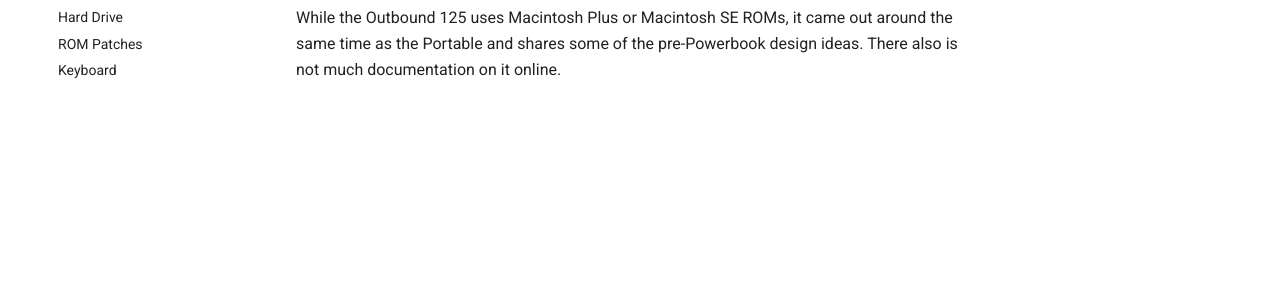
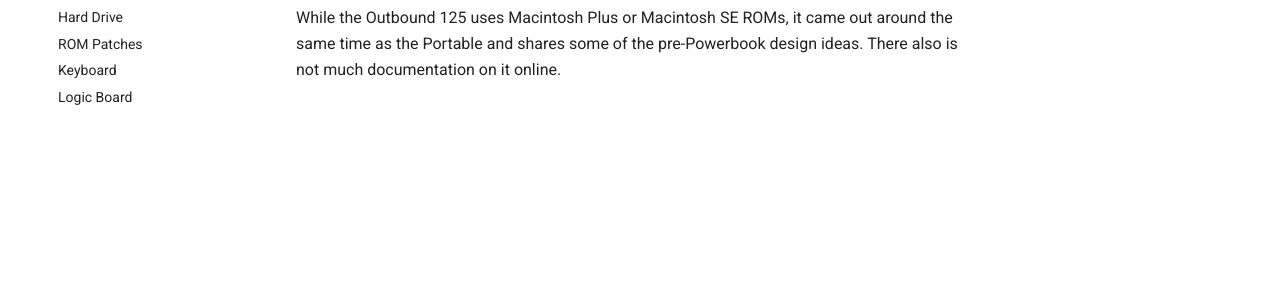
Before and after one commit to rezafouladian/MacintoshPortable, an MkDocs documentation site: the page built from docs/outbound/index.md, in a window 1280 px wide. Shown: the part 283-564 px from the top of the page. Built offline with MkDocs 1.6.1 and Material for MkDocs 9.7.7, drawn with Linux system fonts in a browser that asks for light colours; comment, search, counter and statistics services are not loaded.

Commit message:
Create logic board page

```diff
--- a/mkdocs.yml
+++ b/mkdocs.yml
@@ -25,6 +25,7 @@ nav:
     - Hard Drive: outbound/HardDrive.md
     - ROM Patches: outbound/ROMPatches.md
     - Keyboard: outbound/Keyboard.md
+    - Logic Board: outbound/LogicBoard.md
 theme:
   name: material
   palette:
```
Also changed, not shown: docs/outbound/LogicBoard.md (added, +3 -0 lines), 1 other file.
